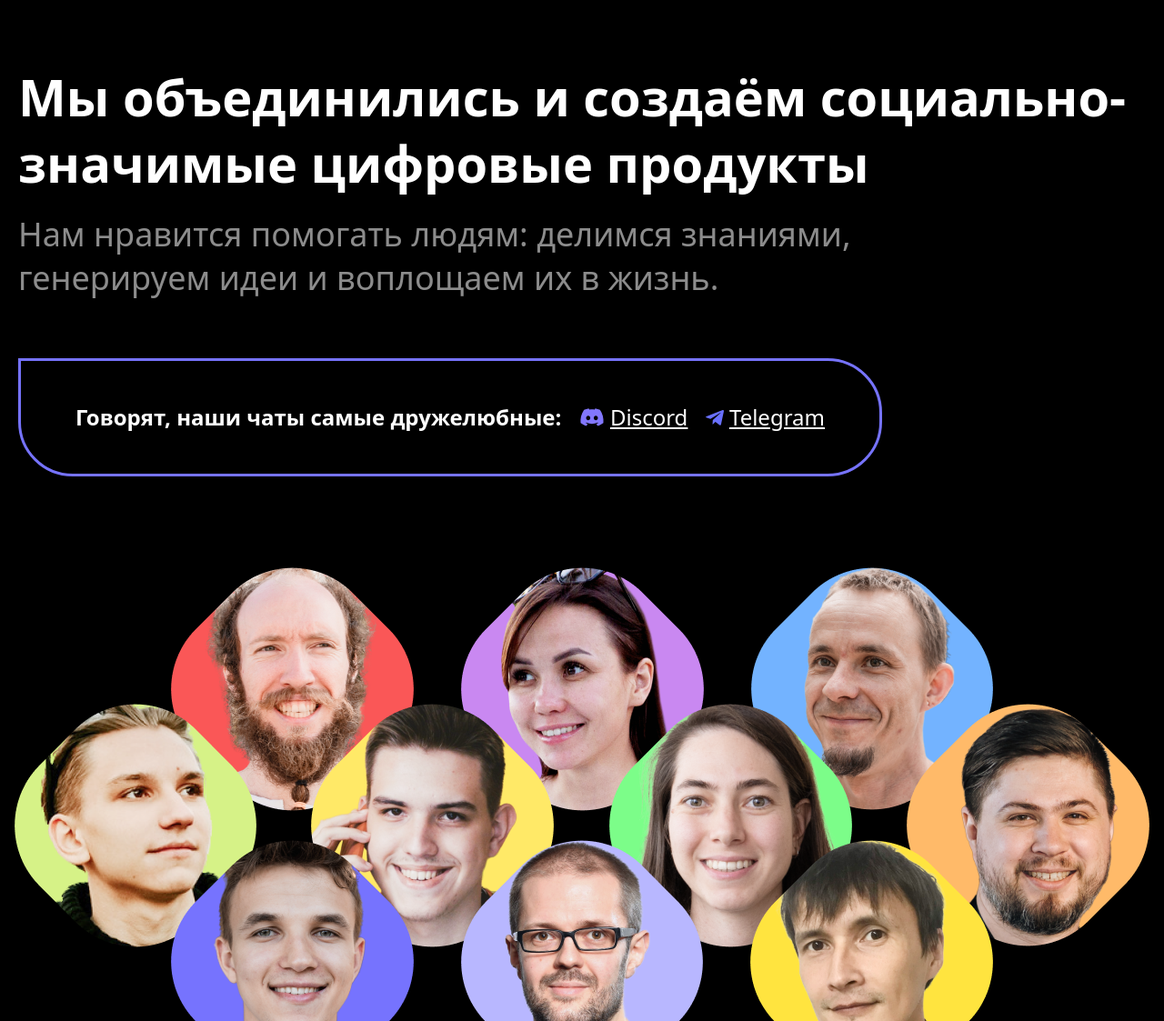
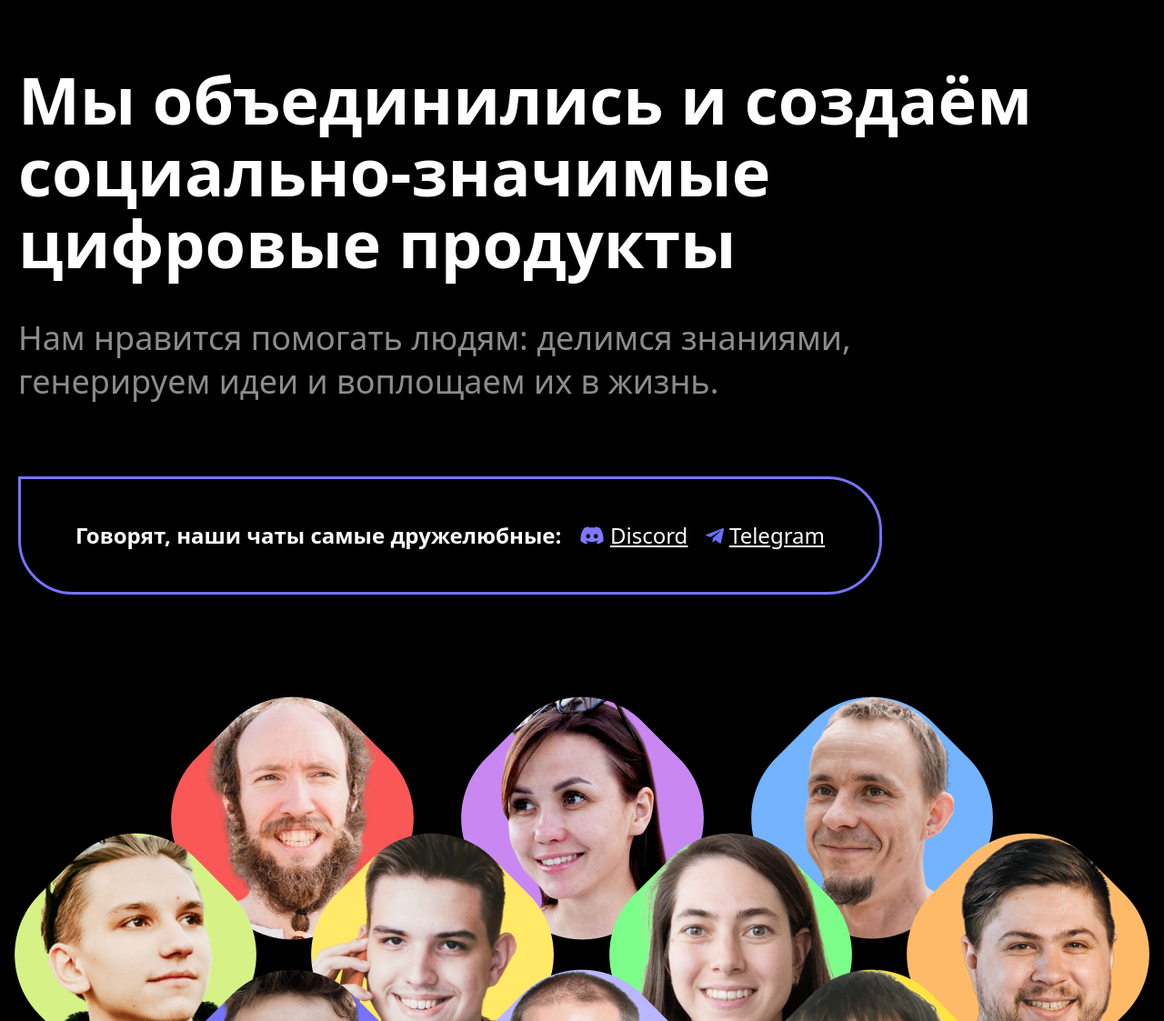
Before and after one commit to unicornwitnesses/unicornwitnesses-new, a website built with webpack: page src/index.html in a window 1280 px wide. Shown: the part 125-1248 px from the top of the page at 91% size. Built offline with nearby package versions, Linux system fonts and the light colour scheme.

Commit message:
some fixes in sections

```diff
--- a/src/index.html
+++ b/src/index.html
@@ -271,9 +271,6 @@
 								<img srcset="./assets/img/avatars/base/" alt="Pavel Petrov photo">
 							</picture>
 						</div>
-					</div>
-					<div class="avatars__row avatars__row-lg">
-
 					</div>
 				</div>
 			</div>
--- a/src/scss/sections/principles.scss
+++ b/src/scss/sections/principles.scss
@@ -1,5 +1,5 @@
 .principles {
-    padding: 152px 0 160px;
+    padding: 102px 0 160px;
     &__text {
         padding-right: 318px;
     }
--- a/src/scss/sections/team-presentation.scss
+++ b/src/scss/sections/team-presentation.scss
@@ -123,6 +123,7 @@
         &__subtitle {
             line-height: 48px;
             font-size: 36px;
+						margin-top: 40px;
             padding: 0;
         }
         &__join {
@@ -174,8 +175,9 @@
 
 @media (min-width: 1025px) {
     .outer-container {
-        max-width: 1550px;
-        padding: 0 15px;
+			margin-top: 100px;
+      max-width: 1550px;
+      padding: 0 15px;
     }
     .team-presentation {
         padding-top: 195px;
@@ -184,15 +186,20 @@
         }
     }
     .leading-block {
-        &__subtitle {
-            padding-right: 309px;
-        }
+			&__title >h1 {
+				font-size: 72px;
+				line-height: 110%;
+			}
+      &__subtitle {
+        padding-right: 309px;
+      }
     }
     .join-block {
         @include speech-bubble-left(60px, $purple2, 3px, 30px);
         align-items: center;
         display: inline-flex;
         flex-direction: row;
+				margin-top: 80px;
         padding-left: 60px;
         padding-right: 60px;
         width: 970px;
```
